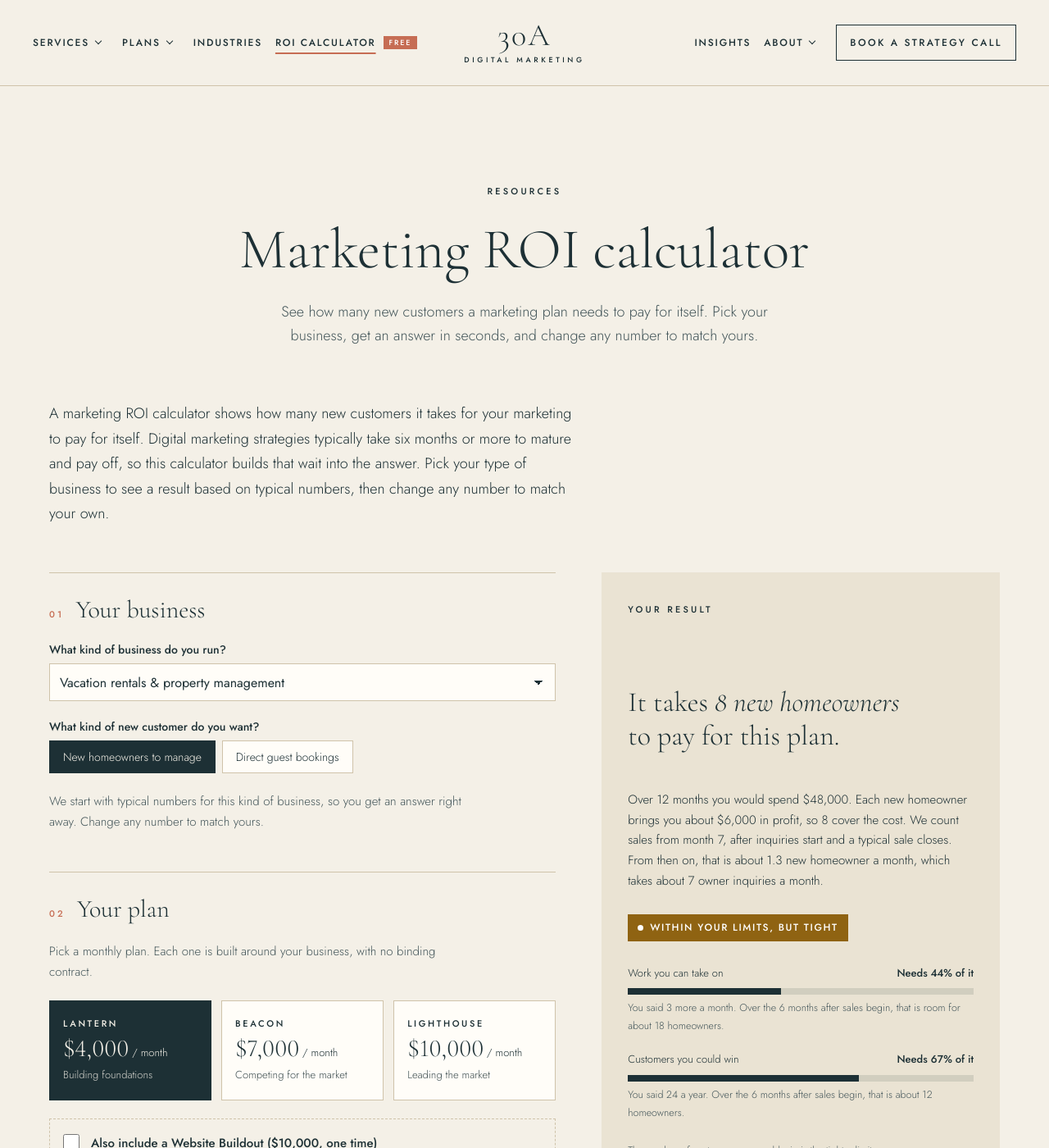
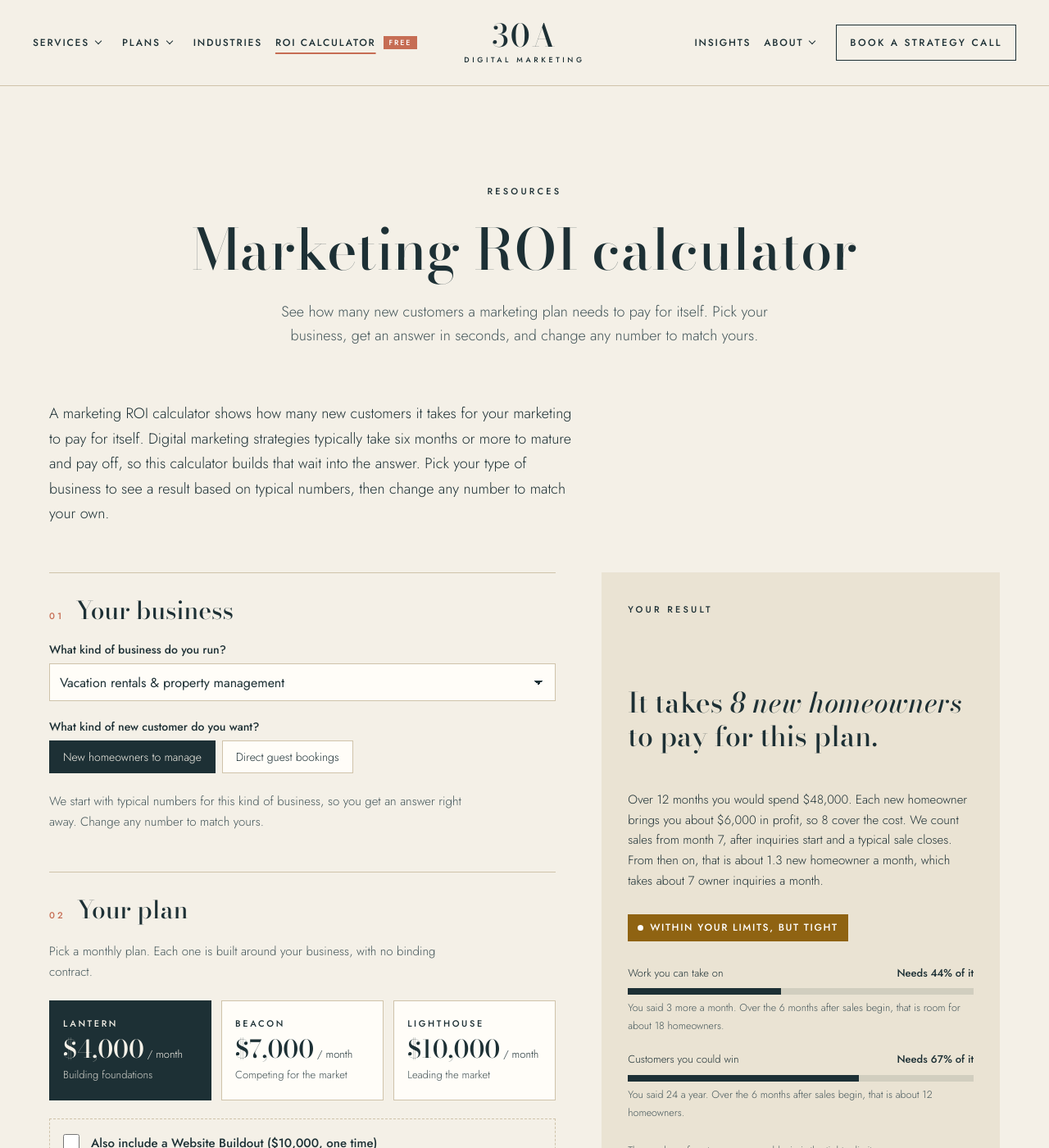
Before and after one commit to benalan317/30adigitalmarketing, a Jekyll site: the page built from roi-calculator/index.html, in a window 1280 px wide and 1400 px high. Shown: the whole window at 82% size. Built offline with Jekyll 4.4.1, drawn with Linux system fonts in a browser that asks for light colours.

Commit message:
Switch headline font to Bodoni Moda
Co-Authored-By: Claude Sonnet 5.5 <noreply@anthropic.com>
Claude-Session: https://claude.ai/code/session_01QeaX6J9P4oc5s64bUy1jZC

```diff
--- a/_layouts/default.html
+++ b/_layouts/default.html
@@ -36,7 +36,7 @@
   <meta name="theme-color" content="#1D3035">
   <link rel="preconnect" href="https://fonts.googleapis.com">
   <link rel="preconnect" href="https://fonts.gstatic.com" crossorigin>
-  <link href="https://fonts.googleapis.com/css2?family=Cormorant+Garamond:ital,wght@0,300;0,400;1,300;1,400&amp;family=Jost:wght@300;400;500&amp;display=swap" rel="stylesheet">
+  <link href="https://fonts.googleapis.com/css2?family=Bodoni+Moda:ital,opsz,wght@0,6..96,400;0,6..96,500;1,6..96,400;1,6..96,500&amp;family=Jost:wght@300;400;500&amp;display=swap" rel="stylesheet">
   <link rel="stylesheet" href="/assets/css/style.css">
 
   <link rel="icon" href="/favicon.ico" sizes="48x48">
--- a/assets/css/style.css
+++ b/assets/css/style.css
@@ -7,8 +7,8 @@
   --muted: #44565A;      /* secondary text */
   --rule: #CFC3AA;       /* thin lines */
   --accent: #C66D54;     /* used very sparingly */
-  --display: 'Cormorant Garamond', Georgia, serif;
-  --display-weight: 300;
+  --display: 'Bodoni Moda', Georgia, serif;
+  --display-weight: 500;
   --body: 'Jost', system-ui, sans-serif;
   --gutter: 40px;
 }
--- a/roi-calculator/index.html
+++ b/roi-calculator/index.html
@@ -43,8 +43,8 @@ details sit behind "Change the details behind these numbers". Status: draft for
   --r-good: #2F6B4F;
   --r-warn: #8F6312;
   --r-bad: #A3412E;
-  --r-display: var(--display, 'Cormorant Garamond', Georgia, serif);
-  --r-display-weight: var(--display-weight, 300);
+  --r-display: var(--display, 'Bodoni Moda', Georgia, serif);
+  --r-display-weight: var(--display-weight, 500);
   --r-body: var(--body, 'Jost', system-ui, sans-serif);
   color: var(--r-ink);
   font-family: var(--r-body);
@@ -176,7 +176,7 @@ details sit behind "Change the details behind these numbers". Status: draft for
 /* Copy above and below the calculator */
 .roi-answer { max-width: 62ch; margin: 0 0 56px; font-size: 18px; font-weight: 300; line-height: 1.7; }
 .roi-explain { max-width: 720px; display: flex; flex-direction: column; gap: 18px; padding-top: 56px; border-top: 1px solid var(--rule, #CFC3AA); }
-.roi-explain h2 { margin: 24px 0 0; font-family: var(--display, 'Cormorant Garamond', Georgia, serif); font-weight: var(--display-weight, 300); font-size: clamp(30px, 3vw, 40px); line-height: 1.15; text-wrap: balance; }
+.roi-explain h2 { margin: 24px 0 0; font-family: var(--display, 'Bodoni Moda', Georgia, serif); font-weight: var(--display-weight, 500); font-size: clamp(30px, 3vw, 40px); line-height: 1.15; text-wrap: balance; }
 .roi-explain h2:first-child { margin-top: 0; }
 .roi-explain h3 { margin: 10px 0 -8px; font-family: var(--body, 'Jost', system-ui, sans-serif); font-size: 17px; font-weight: 500; line-height: 1.4; }
 .roi-explain p, .roi-explain li { margin: 0; font-size: 16px; font-weight: 300; line-height: 1.75; }
```
